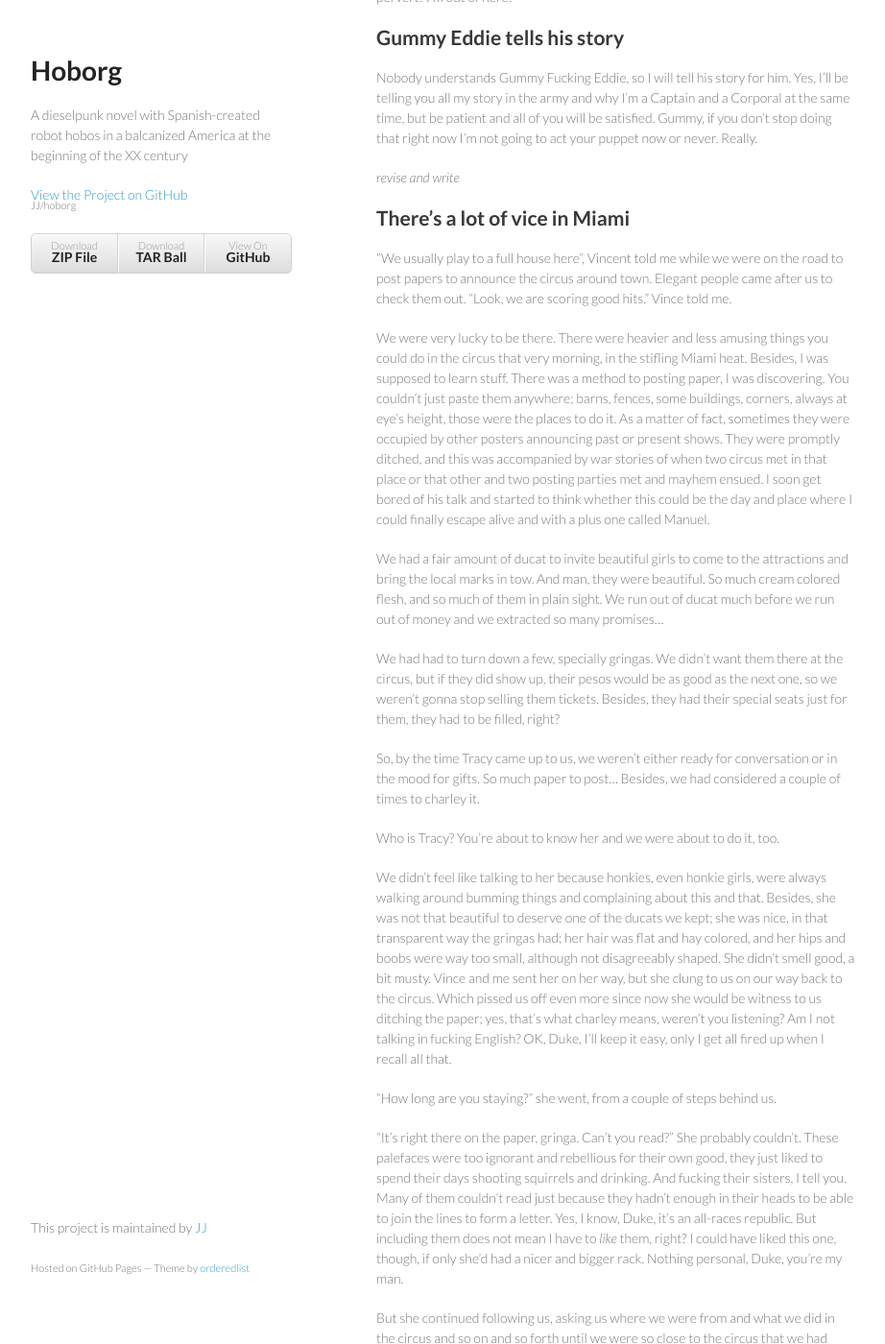
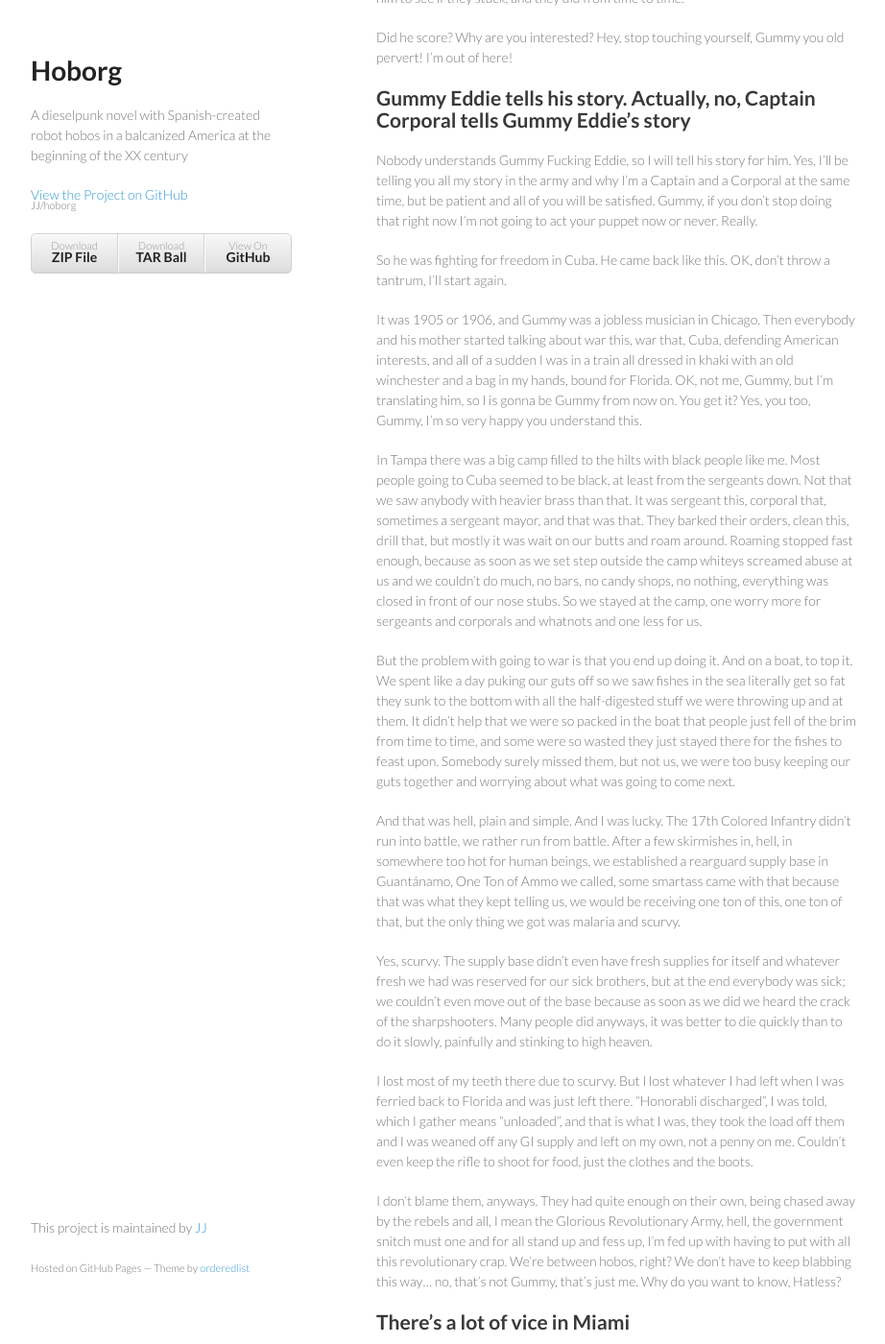
Before and after one commit to JJ/hoborg, a Jekyll site: the page built from text/text.md, in a window 1280 px wide and 1400 px high, scrolled down 13788 px. Shown: the whole window at 96% size, without its empty margins (178-1100 px from the left). Built offline with Jekyll 4.4.1, drawn with Linux system fonts in a browser that asks for light colours; some of the changed text lies outside the part shown.

Commit message:
Sync text/text.md from master to gh-pages

```diff
--- a/text/text.md
+++ b/text/text.md
@@ -1,6 +1,7 @@
 ---
 layout: index
 ---
+
 Prologue
 -----------
 
@@ -225,7 +226,7 @@ to be today. No, today I'm not gonna tell you about my joining the
 circus either.  Something I didn't really thought was going to be
 necessary.
 
-Duke of Poo tell his story
+Duke of Poo tells his story
 --------------------------------
 
 Ladies and gentlemen, our dear Fulgencio seems to be a bit under the
@@ -743,8 +744,12 @@ As a matter of fact, somebody told me that in the table where we
 gauchos sat. There was Jay, who had actually fought in the patriotic
 war and transferred to the circus, and now took care of animals, Bill and Vince, two roustabouts
 that helped with anything that was needed, and Gina, who rode horses.
+Why do you want to know how Bill and Vince were? Just your average
+Bill and Vince, Bill a black Seminole and Vince a black, strong guy from Virginia
+or somesuch. He kept talking about his pa being a guerrilla fighter
+during the civil war. Couldn't stop, somehow.
 
-And sometimes, Rufus the mechanical man man, the one that took care of
+But back to the story: sometimes, Rufus the mechanical man man, the one that took care of
 the mech, Rufus three-M himself, joined us. He couldn't have been born
 into the circus, no mechanical men in the previous generation, no
 way. So, despite have been for years in circus life he was still
@@ -760,7 +765,7 @@ Did he score? Why are you interested? Hey, stop touching yourself,
 Gummy you
 old pervert! I'm out of here!
 
-Gummy Eddie tells his story
+Gummy Eddie tells his story. Actually, no, Captain Corporal tells Gummy Eddie's story
 -----------------------------------------
 
 Nobody understands Gummy Fucking Eddie, so I will tell his story for
@@ -769,13 +774,74 @@ Captain and a Corporal at the same time, but be patient and all of you
 will be satisfied. Gummy, if you don't stop doing that right now I'm
 not going to act your puppet now or never. Really.
 
-*revise and write*
+So he was fighting for freedom in Cuba. He came back like this. OK,
+don't throw a tantrum, I'll start again.
+
+It was 1905 or 1906, and Gummy was a jobless musician in Chicago. Then
+everybody and his mother started talking about war this, war that,
+Cuba, defending American interests, and all of a sudden I was in a
+train all dressed in khaki with an old winchester and a bag in my
+hands, bound for Florida. OK, not me, Gummy, but I'm translating him,
+so I is gonna be Gummy from now on. You get it? Yes, you too,
+Gummy, I'm so very happy you understand this.
+
+In Tampa there was a big camp filled to the hilts with black people
+like me. Most people going to Cuba seemed to be black, at least from
+the sergeants down. Not that we saw anybody with heavier brass than
+that. It was sergeant this, corporal that, sometimes a sergeant mayor,
+and that was that. They barked their orders, clean this, drill that,
+but mostly it was wait on our butts and roam around. Roaming stopped
+fast enough, because as soon as we set step outside the camp whiteys
+screamed abuse at us and we couldn't do much, no bars, no candy shops,
+no nothing, everything was closed in front of our nose stubs. So we
+stayed at the camp, one worry more for sergeants and corporals and
+whatnots and one less for us.
+
+But the problem with going to war is that you end up doing it. And on
+a boat, to top it. We spent like a day puking our guts off so we saw
+fishes in the sea literally get so fat they sunk to the bottom with
+all the half-digested stuff we were throwing up and at them. It didn't
+help that we were so packed in the boat that people just fell of the
+brim from time to time, and some were so wasted they just stayed there
+for the fishes to feast upon. Somebody surely missed them, but not us,
+we were too busy keeping our guts together and worrying about what was
+going to come next.
+
+And that was hell, plain and simple. And I was lucky. The 17th Colored
+Infantry didn't run into battle, we rather run from battle. After a
+few skirmishes in, hell, in somewhere too hot for human beings, we
+established a rearguard supply base in Guantánamo, One Ton of Ammo we
+called, some smartass came with that because that was what they kept
+telling us, we would be receiving one ton of this, one ton of that,
+but the only thing we got was malaria and scurvy.
+
+Yes, scurvy. The supply base didn't even have fresh supplies for
+itself and whatever fresh we had was reserved for our sick brothers,
+but at the end everybody was sick; we couldn't even move out of the
+base because as soon as we did we heard the crack of the
+sharpshooters. Many people did anyways, it was better to die quickly
+than to do it slowly, painfully and stinking to high heaven.
+
+I lost most of my teeth there due to scurvy. But I lost whatever I had
+left when I was ferried back to Florida and was just left
+there. "Honorabli discharged", I was told, which I gather means
+"unloaded", and that is what I was, they took the load off them and I was weaned off any GI
+supply and left on my own, not a penny on me. Couldn't even keep the
+rifle to shoot for food, just the clothes and the boots.
+
+I don't blame them,
+anyways. They had quite enough on their own, being chased away by the
+rebels and all, I mean the Glorious Revolutionary Army, hell, the government
+snitch must one and for all stand up and fess up, I'm fed up with
+having to put with all this revolutionary crap. We're between hobos,
+right? We don't have to keep blabbing this way... no, that's not
+Gummy, that's just me. Why do you want to know, Hatless?
 
 
 There's a lot of vice in Miami
 --------------------------------------
 
-"We usually play to a full house here", Vincent told me while we were
+"We usually play to a full house here", Vince told me while we were
 on the road to post papers to announce the circus around town. Elegant
 people came after us to check them out. "Look, we are scoring good
 hits." Vince told me.
```
